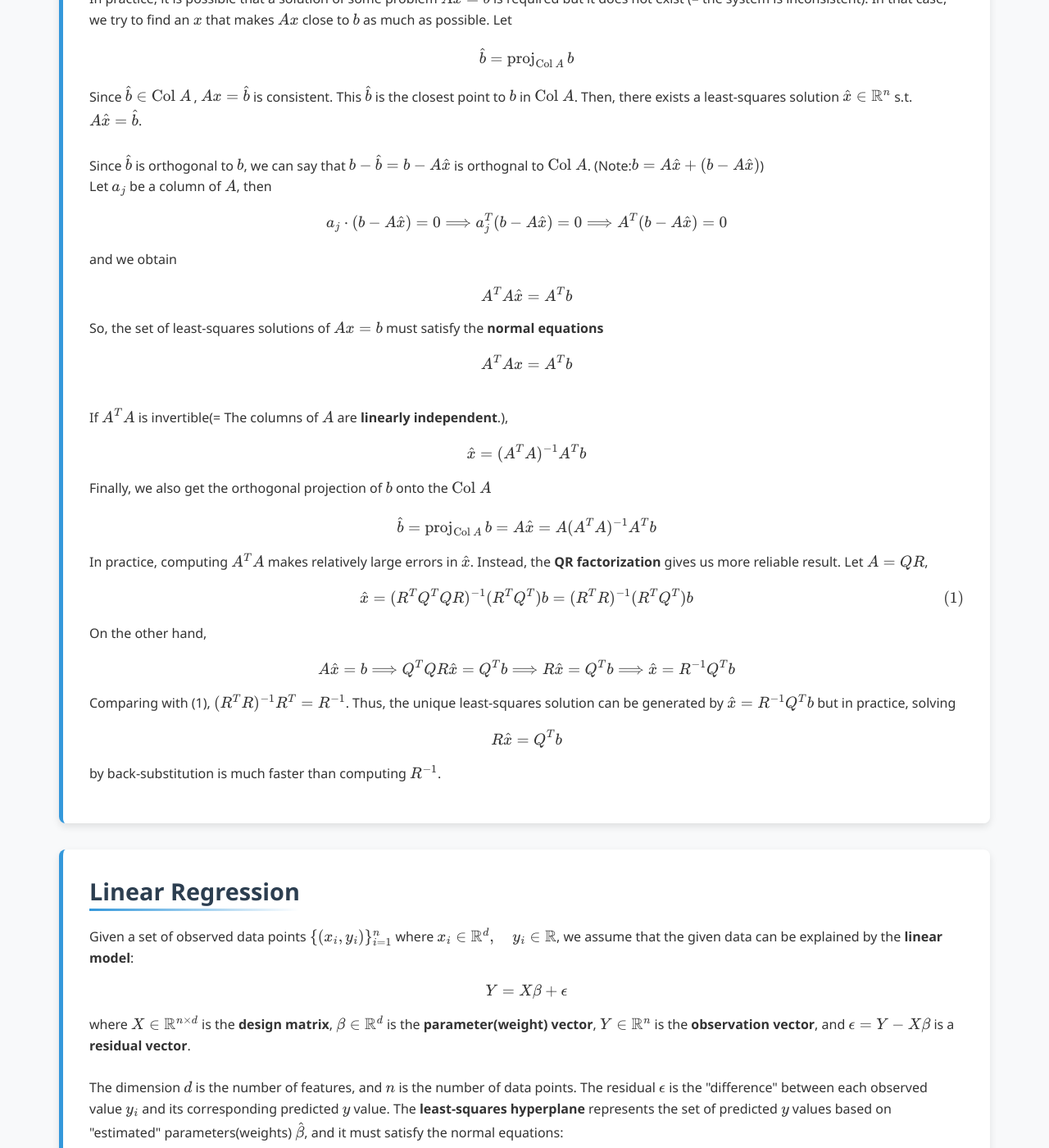
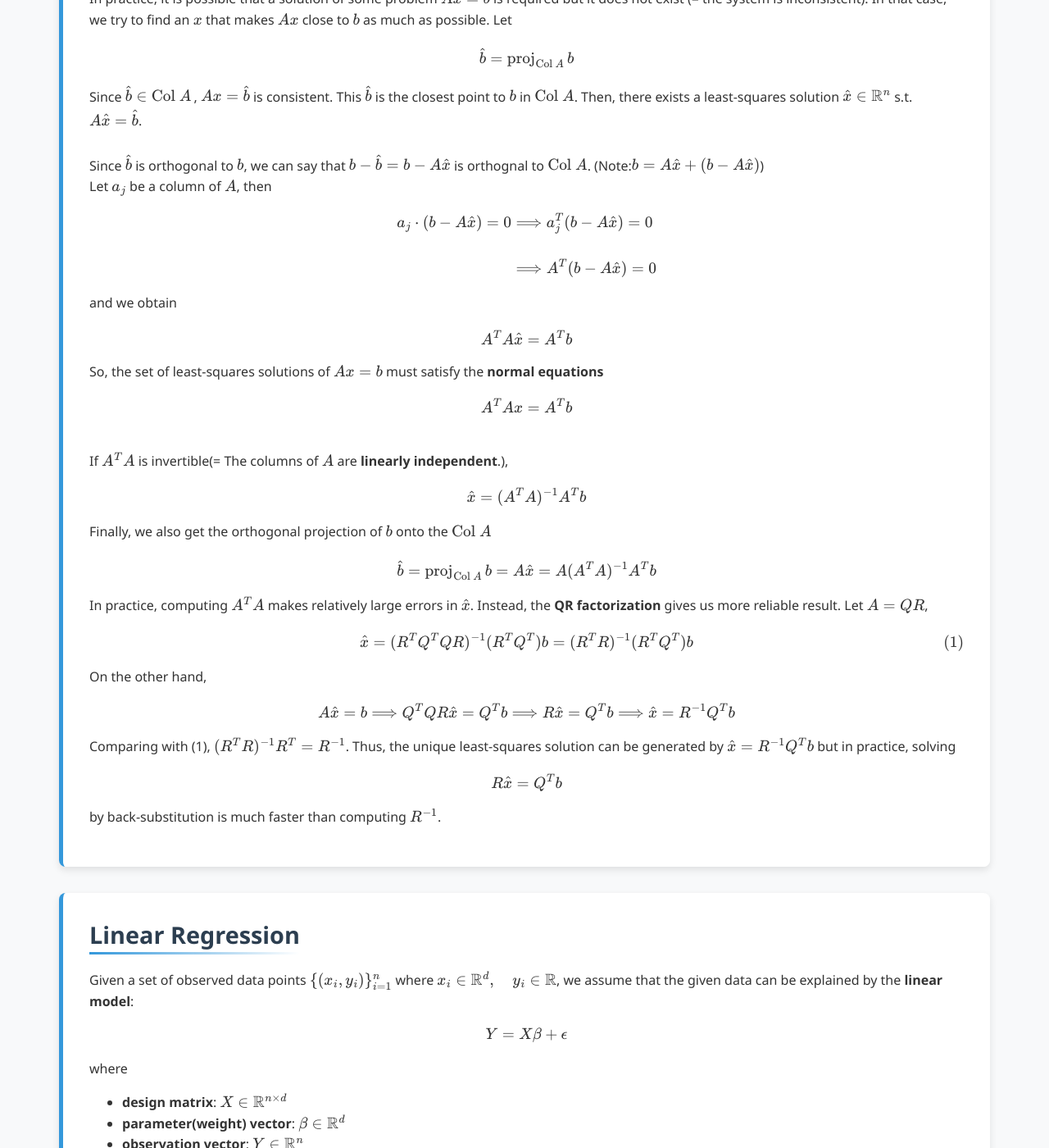
Before and after one commit to Yusukey01/yusukey01.github.io, a Jekyll site: the page built from Mathematics/Linear_algebra/leastsquares.html, in a window 1280 px wide and 1400 px high, scrolled down 913 px. Shown: the whole window at 82% size. Built offline with Jekyll 4.4.1, drawn with Linux system fonts in a browser that asks for light colours; some of the changed text lies outside the part shown.

Commit message:
organizing stext

```diff
--- a/Mathematics/Linear_algebra/leastsquares.html
+++ b/Mathematics/Linear_algebra/leastsquares.html
@@ -38,7 +38,13 @@ description: Learn about least-squares problems and linear regression.
             Since \(\hat{b}\) is orthogonal to \(b\), we can say that \(b - \hat{b} = b - A\hat{x}\) is orthognal
             to \(\text{Col }A\). (Note:\(b = A\hat{x} + (b - A\hat{x})\))
             <br>Let \(a_j\) be a column of \(A\), then
-             \[a_j \cdot (b-A\hat{x}) = 0 \Longrightarrow a_j^T(b-A\hat{x}) = 0 \Longrightarrow A^T (b-A\hat{x}) = 0 \]
+             \[
+             \begin{align*}
+             a_j \cdot (b-A\hat{x}) = 0
+                    &\Longrightarrow a_j^T(b-A\hat{x}) = 0 \\\\
+                    &\Longrightarrow A^T (b-A\hat{x}) = 0
+             \end{align*}
+             \]
             and we obtain
             \[A^TA\hat{x} = A^Tb\]
             So, the set of least-squares solutions of \(Ax =b\) must satisfy the <strong>normal equations</strong>
@@ -68,9 +74,15 @@ description: Learn about least-squares problems and linear regression.
             Given a set of observed data points \(\{(x_i, y_i)\}_{i = 1}^{n}\) where \(x_i \in \mathbb{R}^d, \quad y_i \in \mathbb{R}\),
             we assume that the given data can be explained by the <strong>linear model</strong>:
             \[Y = X\beta + \epsilon \]
-            where \(X \in \mathbb{R}^{n \times d}\) is the <strong>design matrix</strong>, \(\beta \in \mathbb{R}^d\) is the <strong>parameter(weight) vector</strong>, \(Y \in \mathbb{R}^n\) is the
-            <strong>observation vector</strong>, and \(\epsilon = Y - X\beta\) is a <strong>residual vector</strong>.
-            <br><br>
+            where
+            <br>
+            <ul style="padding-left: 40px;">
+                <li><strong>design matrix</strong>: \(X \in \mathbb{R}^{n \times d}\)</li>
+                <li><strong>parameter(weight) vector</strong>: \(\beta \in \mathbb{R}^d\)</li>
+                <li><strong>observation vector</strong>: \(Y \in \mathbb{R}^n\)</li>
+                <li><strong>residual vector</strong>:  \(\epsilon = Y - X\beta\) </li>
+            </ul>
+            <br>
             The dimension \(d\) is the number of features, and \(n\) is the number of data points.
             The residual \(\epsilon\) is the "difference" between each observed value \(y_i\) and its corresponding predicted \(y\) value.
             The <strong>least-squares hyperplane</strong> represents the set of predicted \(y\) values based on "estimated" parameters(weights) \(\hat{\beta}\),
```
